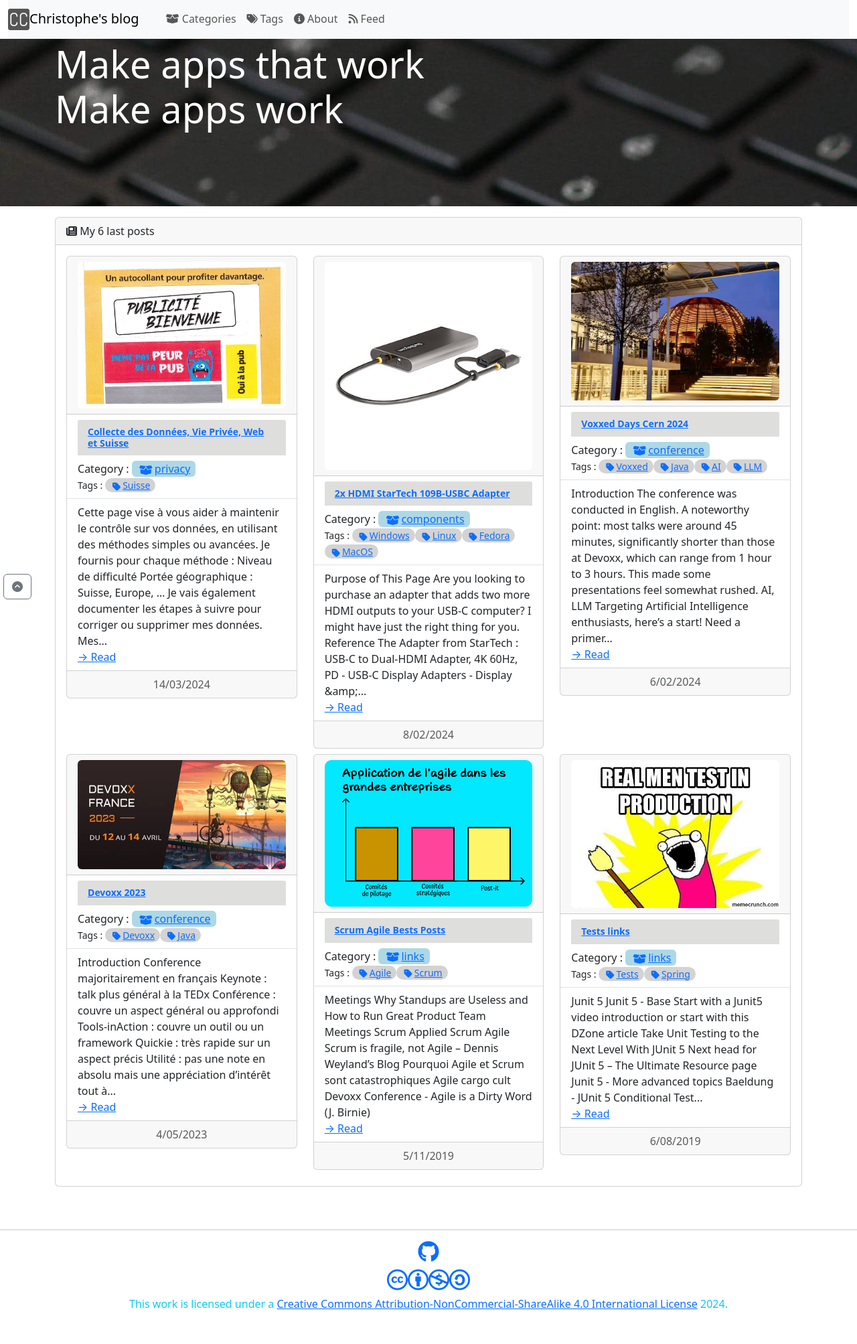
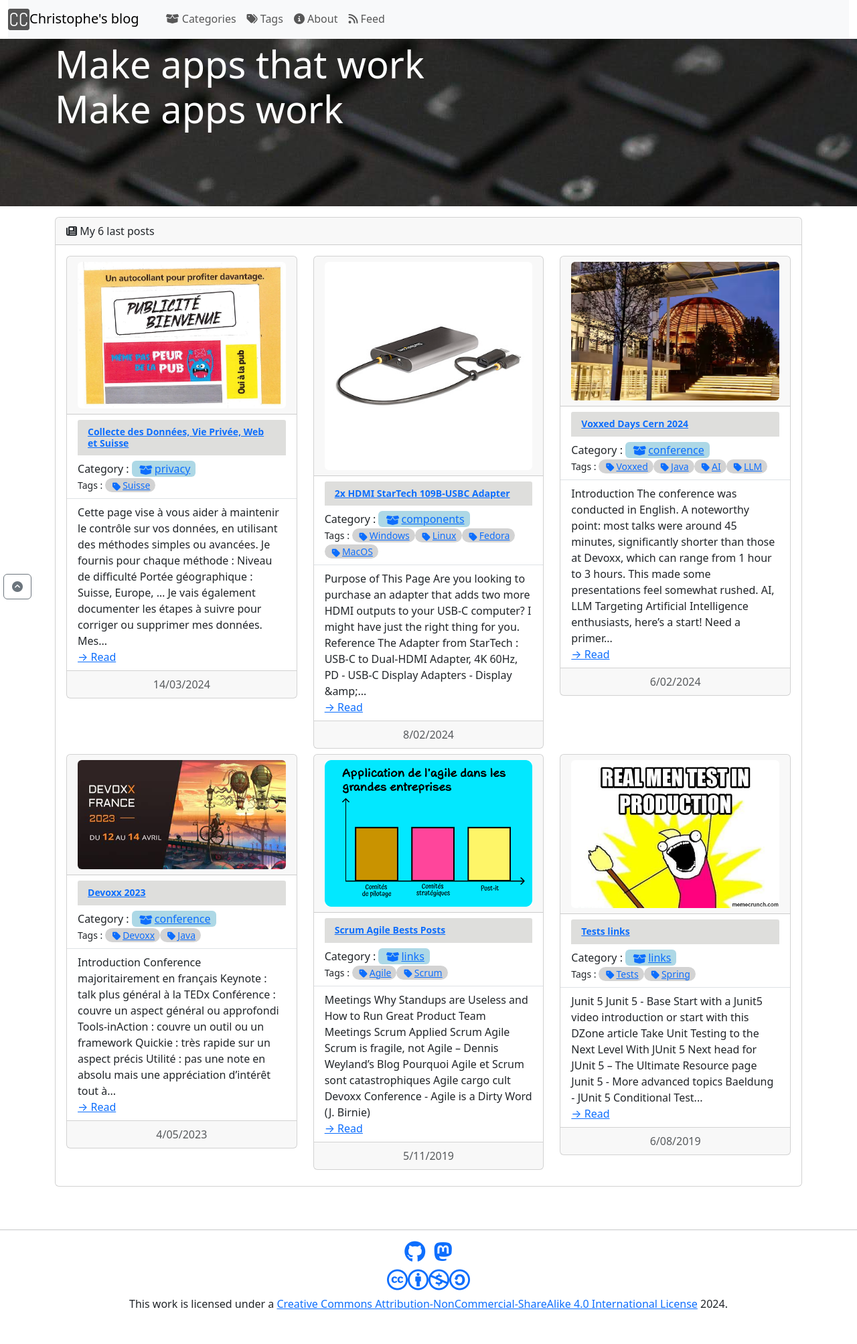
Before and after one commit to christ-off/christ-off.github.io, a Jekyll site: the page built from index.html, in a window 1280 px wide. Shown: the whole page at 67% size. Built offline with Jekyll 4.4.1, drawn with Linux system fonts in a browser that asks for light colours.

Commit message:
CHANGE - Adds Profile

```diff
--- a/_config.yml
+++ b/_config.yml
@@ -7,6 +7,7 @@
 
 # Social icons
 github_username: Christ-OFF
+mastodon_profile: https://diaspodon.fr/@ptl
 
 exclude: [ "etc", "README.md" , "vendor"]
 # include:
--- a/_includes/footer.html
+++ b/_includes/footer.html
@@ -1,7 +1,11 @@
 <footer class="py-5">
     <hr>
-    <div class="container text-center text-info">
-        <div class="row"><div class="col"><div class="social-links"><a target="_blank" href="https://github.com/{{ site.github_username }}"><i class="fab fa-github fa-2x"></i></a></div></div></div>
+    <div class="container text-center">
+        <div class="row"><div class="col"><div class="social-links">
+            <a target="_blank" href="https://github.com/{{ site.github_username }}"><i class="fab fa-github fa-2x"></i></a>
+            &nbsp;
+            <a rel="me" href="{{ site.mastodon_profile }}"><i class="fa-brands fa-mastodon fa-2x"></i></a>
+        </div></div></div>
         <div class="row">
             <div class="col">
                 <a rel="license" href="http://creativecommons.org/licenses/by-nc-sa/4.0/" class="fa-2x">
```
